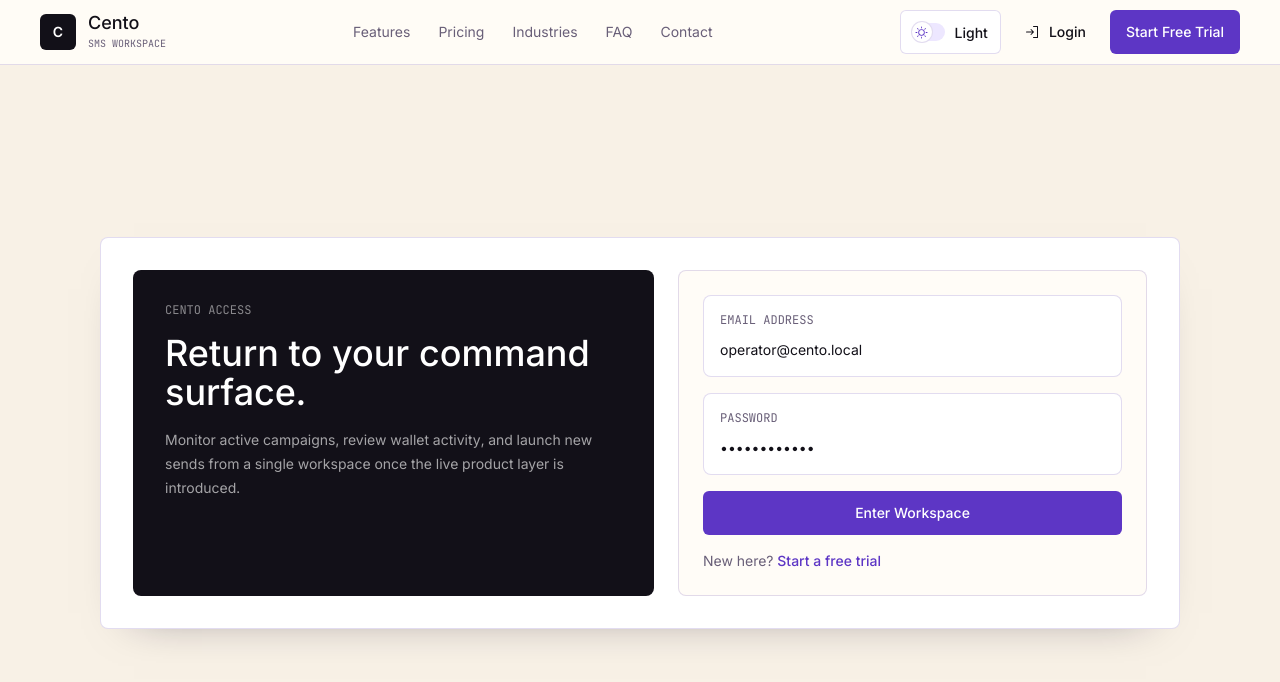
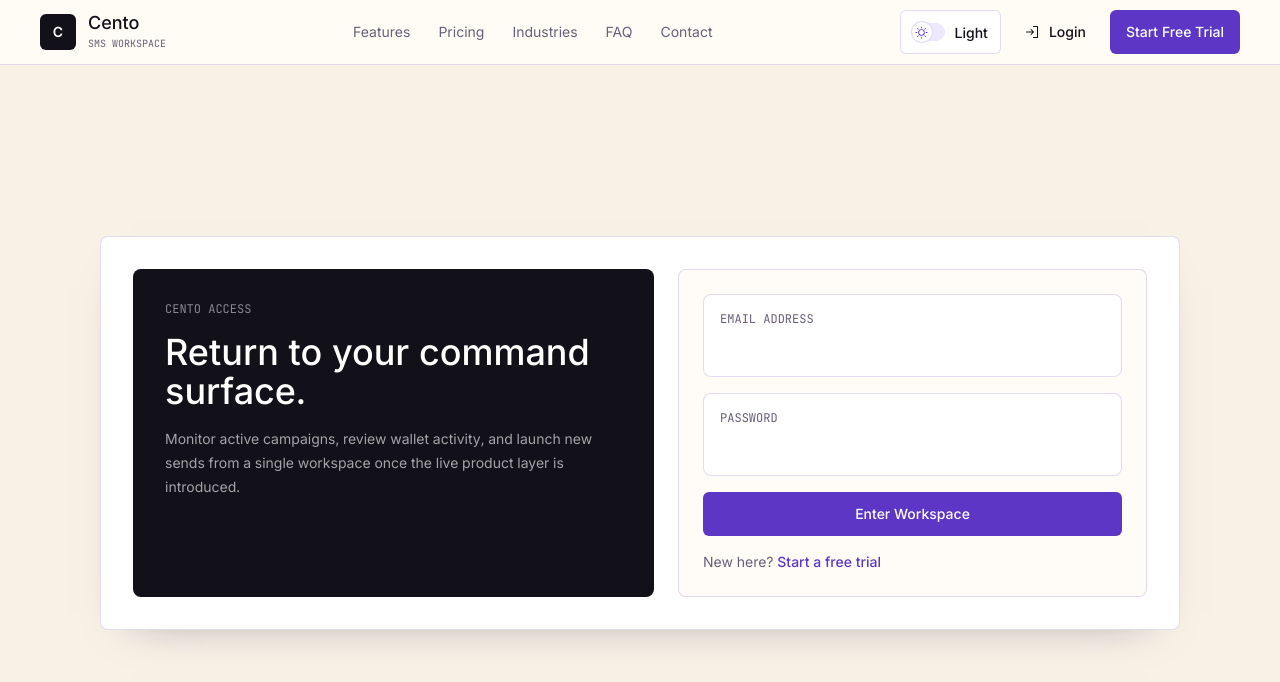
Before and after one commit to RyanCecil1/cento-ui, a Next.js app: page /login in a window 1280 px wide. Shown: the top 682 px of the page. Built offline with nearby package versions, Linux system fonts and the light colour scheme.

Commit message:
Refactor login page to interactive client form

```diff
--- a/src/app/login/page.tsx
+++ b/src/app/login/page.tsx
@@ -1,8 +1,60 @@
+"use client";
+
+import { FormEvent, useState } from "react";
 import Link from "next/link";
+import { useRouter } from "next/navigation";
 import { MarketingHeader } from "@/components/site-chrome";
 import { Button } from "@/components/ui";
 
+const EMAIL_PATTERN = /^[^\s@]+@[^\s@]+\.[^\s@]+$/;
+
 export default function LoginPage() {
+  const router = useRouter();
+  const [email, setEmail] = useState("");
+  const [password, setPassword] = useState("");
+  const [emailError, setEmailError] = useState<string | null>(null);
+  const [passwordError, setPasswordError] = useState<string | null>(null);
+  const [isSubmitting, setIsSubmitting] = useState(false);
+
+  const handleSubmit = (event: FormEvent<HTMLFormElement>) => {
+    event.preventDefault();
+
+    let hasError = false;
+
+    if (!email.trim()) {
+      setEmailError("Email is required.");
+      hasError = true;
+    } else if (!EMAIL_PATTERN.test(email.trim())) {
+      setEmailError("Enter a valid email address.");
+      hasError = true;
+    } else {
+      setEmailError(null);
+    }
+
+    if (!password) {
+      setPasswordError("Password is required.");
+      hasError = true;
+    } else {
+      setPasswordError(null);
+    }
+
+    if (hasError) {
+      return;
+    }
+
+    setIsSubmitting(true);
+
+    localStorage.setItem(
+      "cento.auth.session",
+      JSON.stringify({
+        email: email.trim(),
+        createdAt: new Date().toISOString(),
+      }),
+    );
+
+    router.push("/app");
+  };
+
   return (
     <>
       <MarketingHeader />
@@ -22,31 +74,83 @@ export default function LoginPage() {
           </div>
 
           <div className="rounded-lg border border-line bg-[var(--cream-50)] p-6">
-            <div className="space-y-4">
-              <MockInput label="Email address" value="operator@cento.local" />
-              <MockInput label="Password" value="••••••••••••" />
-              <Button href="/app" className="w-full">
-                Enter Workspace
+            <form className="space-y-4" onSubmit={handleSubmit} noValidate>
+              <div>
+                <div className="rounded-lg border border-line bg-white p-4">
+                  <label
+                    htmlFor="email"
+                    className="mono-number block text-xs uppercase text-muted"
+                  >
+                    Email address
+                  </label>
+                  <input
+                    id="email"
+                    type="email"
+                    value={email}
+                    onChange={(event) => {
+                      setEmail(event.target.value);
+                      if (emailError) {
+                        setEmailError(null);
+                      }
+                    }}
+                    className="mt-3 w-full border-0 bg-transparent p-0 text-sm text-foreground outline-none"
+                    autoComplete="email"
+                    aria-invalid={Boolean(emailError)}
+                    aria-describedby={emailError ? "email-error" : undefined}
+                  />
+                </div>
+                {emailError ? (
+                  <p id="email-error" className="mt-2 text-xs text-[var(--red-600)]">
+                    {emailError}
+                  </p>
+                ) : null}
+              </div>
+
+              <div>
+                <div className="rounded-lg border border-line bg-white p-4">
+                  <label
+                    htmlFor="password"
+                    className="mono-number block text-xs uppercase text-muted"
+                  >
+                    Password
+                  </label>
+                  <input
+                    id="password"
+                    type="password"
+                    value={password}
+                    onChange={(event) => {
+                      setPassword(event.target.value);
+                      if (passwordError) {
+                        setPasswordError(null);
+                      }
+                    }}
+                    className="mt-3 w-full border-0 bg-transparent p-0 text-sm text-foreground outline-none"
+                    autoComplete="current-password"
+                    aria-invalid={Boolean(passwordError)}
+                    aria-describedby={passwordError ? "password-error" : undefined}
+                  />
+                </div>
+                {passwordError ? (
+                  <p id="password-error" className="mt-2 text-xs text-[var(--red-600)]">
+                    {passwordError}
+                  </p>
+                ) : null}
+              </div>
+
+              <Button type="submit" className="w-full" disabled={isSubmitting}>
+                {isSubmitting ? "Entering Workspace..." : "Enter Workspace"}
               </Button>
+
               <p className="text-sm text-muted">
                 New here?{" "}
                 <Link href="/signup" className="font-medium text-primary">
                   Start a free trial
                 </Link>
               </p>
-            </div>
+            </form>
           </div>
         </div>
       </main>
     </>
   );
 }
-
-function MockInput({ label, value }: { label: string; value: string }) {
-  return (
-    <div className="rounded-lg border border-line bg-white p-4">
-      <p className="mono-number text-xs uppercase text-muted">{label}</p>
-      <p className="mt-3 text-sm text-foreground">{value}</p>
-    </div>
-  );
-}
```
